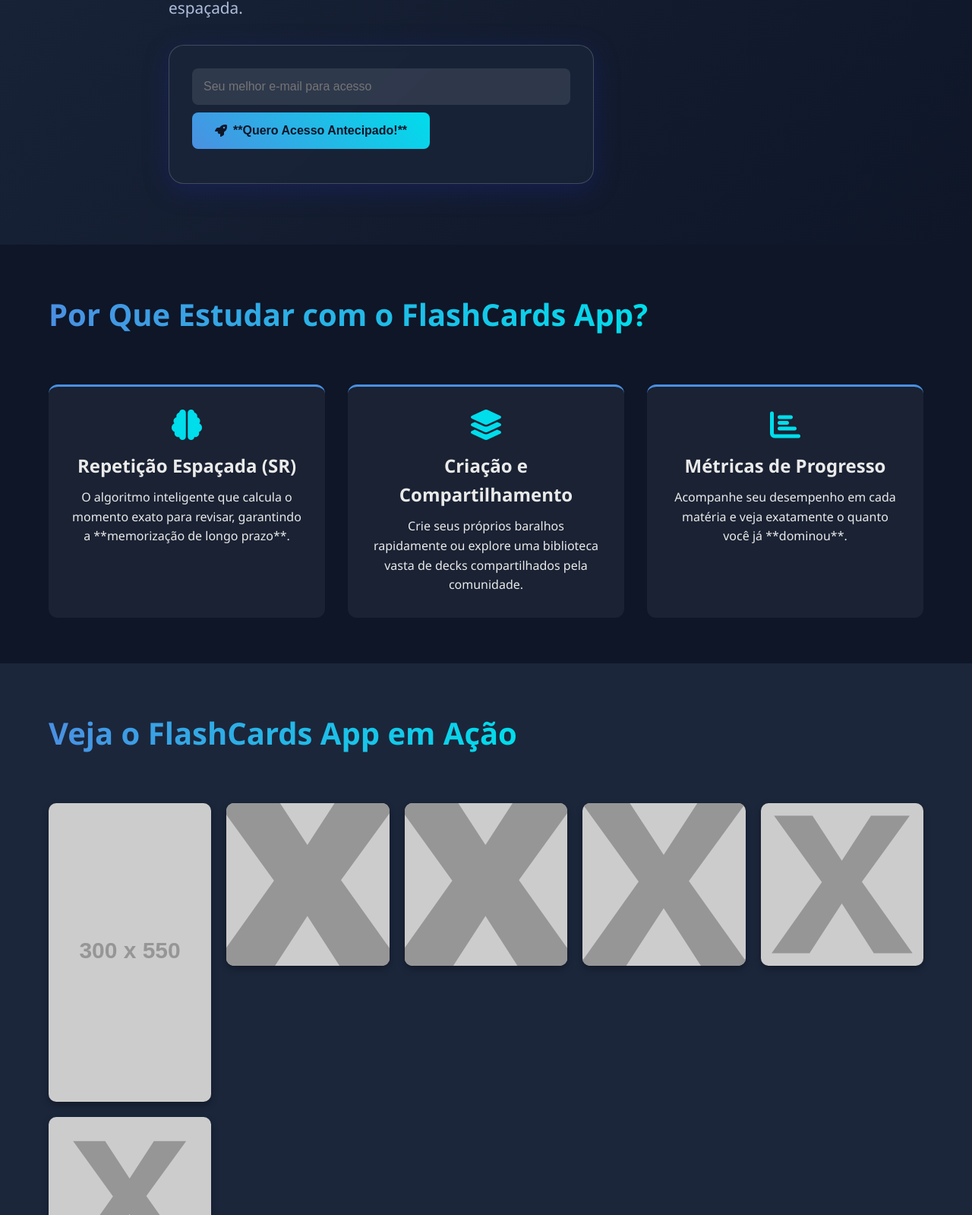
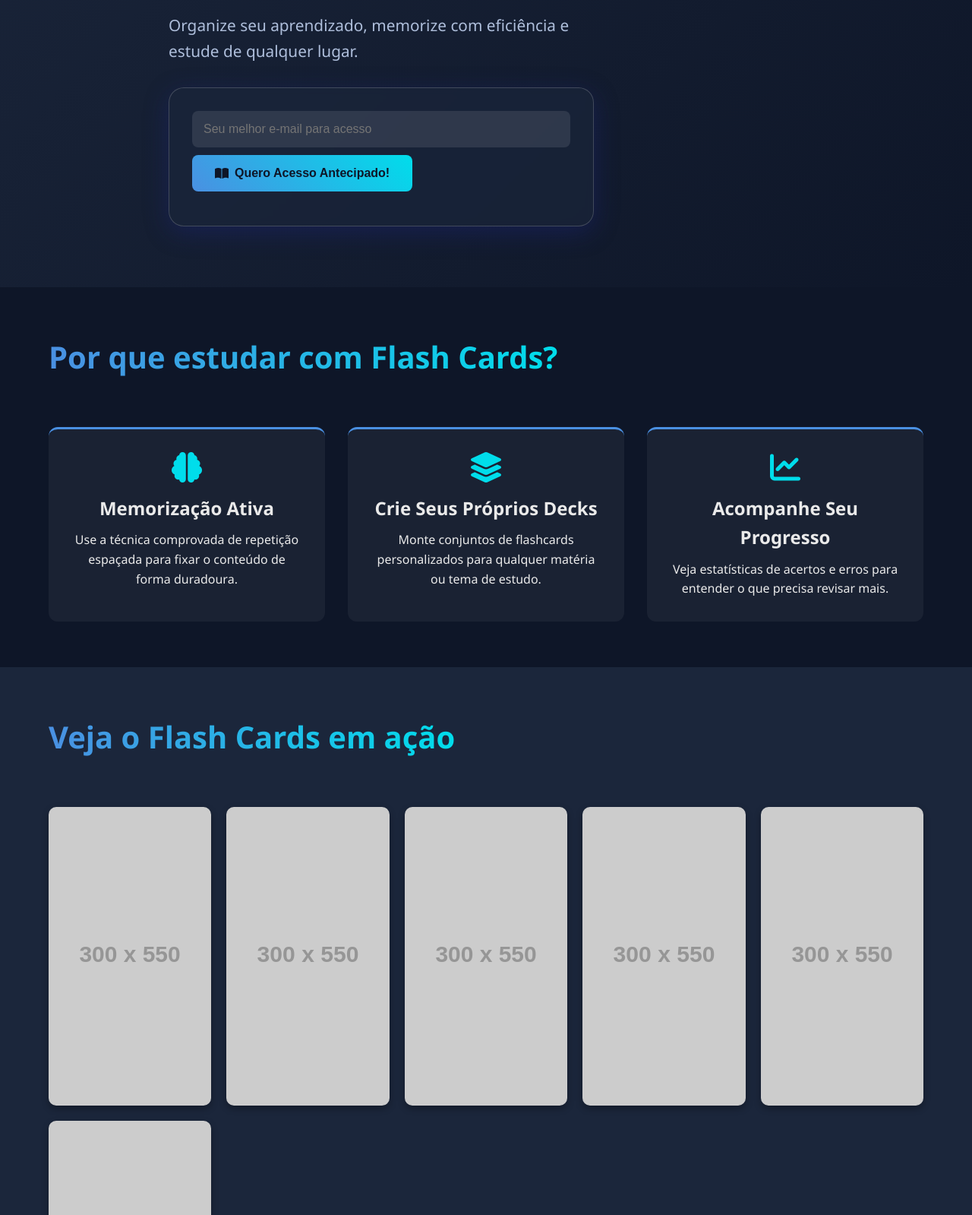
Before and after one commit to Uriasmanu/meu-site, a plain HTML site: page index.html in a window 1280 px wide. Shown: the part 554-2153 px from the top of the page at 76% size. Drawn offline with Linux system fonts and the light colour scheme; placeholder pictures from the web are drawn by us; a script that the page names is missing.

Commit message:
Atualizar o index.html

```diff
--- a/index.html
+++ b/index.html
@@ -3,15 +3,16 @@
 <head>
     <meta charset="UTF-8">
     <meta name="viewport" content="width=device-width, initial-scale=1.0">
-    <title>FlashCards App - O Seu Parceiro de Estudo Inteligente</title>
+    <title>Flash Cards - Estude de Forma Inteligente</title>
     <link rel="stylesheet" href="style.css">
-    <meta name="description" content="Domine qualquer matéria com repetição espaçada e flash cards intuitivos. Junte-se à lista de espera do FlashCards App e aprenda de forma eficiente.">
-    <meta name="keywords" content="flash cards, estudo, app de estudo, repetição espaçada, memorização, aprendizagem, vestibular, concurso">
+    <meta name="description" content="Aprenda de forma prática e divertida com o Flash Cards. Crie, organize e revise seus estudos em qualquer lugar.">
+    <meta name="keywords" content="flashcards, estudo, memorização, aprendizado, app de estudos, revisão ativa, educação">
     <link rel="stylesheet" href="https://cdnjs.cloudflare.com/ajax/libs/font-awesome/6.0.0-beta3/css/all.min.css">
 </head>
 <body>
+
     <header class="header">
-    <div class="logo">FlashCards **App**</div>
+        <div class="logo">Flash Cards</div>
         <nav class="nav">
             <a href="#hero">Início</a>
             <a href="#features">Recursos</a>
@@ -21,53 +22,52 @@
 
     <section id="hero" class="hero">
         <div class="hero-content">
-        <h1 class="main-title">Memória de Ferro: **Aprenda Mais, Estude Menos**</h1>
-        <p class="subtitle">A plataforma mais moderna para criar, revisar e dominar qualquer assunto usando o poder da repetição espaçada.</p>
+            <h1 class="main-title">Domine seus estudos com o poder dos Flash Cards</h1>
+            <p class="subtitle">Organize seu aprendizado, memorize com eficiência e estude de qualquer lugar.</p>
 
             <div class="email-form-container glassmorphism">
                 <form id="email-form" class="email-form">
                     <input type="email" id="email" name="email" placeholder="Seu melhor e-mail para acesso" required aria-label="Endereço de e-mail">
                     <button type="submit" class="cta-button" id="cta-button">
-                    <i class="fas fa-rocket"></i> **Quero Acesso Antecipado!**
+                        <i class="fas fa-book-open"></i> Quero Acesso Antecipado!
                     </button>
                 </form>
                 <p id="form-message" class="form-message" aria-live="polite"></p>
             </div>
         </div>
-    <div class="hero-image-placeholder">
-        </div>
+        <div class="hero-image-placeholder"></div>
     </section>
 
     <section id="features" class="features">
-    <h2>Por Que Estudar com o FlashCards App?</h2>
+        <h2>Por que estudar com Flash Cards?</h2>
         <div class="features-grid">
             <div class="feature-card">
                 <i class="fas fa-brain"></i>
-            <h3>Repetição Espaçada (SR)</h3>
-            <p>O algoritmo inteligente que calcula o momento exato para revisar, garantindo a **memorização de longo prazo**.</p>
+                <h3>Memorização Ativa</h3>
+                <p>Use a técnica comprovada de repetição espaçada para fixar o conteúdo de forma duradoura.</p>
             </div>
             <div class="feature-card">
                 <i class="fas fa-layer-group"></i>
-            <h3>Criação e Compartilhamento</h3>
-            <p>Crie seus próprios baralhos rapidamente ou explore uma biblioteca vasta de decks compartilhados pela comunidade.</p>
+                <h3>Crie Seus Próprios Decks</h3>
+                <p>Monte conjuntos de flashcards personalizados para qualquer matéria ou tema de estudo.</p>
             </div>
             <div class="feature-card">
-            <i class="fas fa-chart-bar"></i>
-            <h3>Métricas de Progresso</h3>
-            <p>Acompanhe seu desempenho em cada matéria e veja exatamente o quanto você já **dominou**.</p>
+                <i class="fas fa-chart-line"></i>
+                <h3>Acompanhe Seu Progresso</h3>
+                <p>Veja estatísticas de acertos e erros para entender o que precisa revisar mais.</p>
             </div>
         </div>
     </section>
 
     <section id="gallery" class="gallery">
-    <h2>Veja o FlashCards App em Ação</h2>
+        <h2>Veja o Flash Cards em ação</h2>
         <div class="screenshots-grid">
-        <img src="https://via.placeholder.com/300x550/2E3A59/FFFFFF?text=Tela+1+(Criação+de+Card)" alt="Screenshot 1: Tela de criação de um novo flash card" data-large="https://via.placeholder.com/800x1200/2E3A59/FFFFFF?text=Tela+1+Ampliada" class="screenshot-item">
-        <img src="https://via.placeholder.com/3A4E78/FFFFFF?text=Tela+2+(Modo+Estudo)" alt="Screenshot 2: Visualização do flash card no modo estudo" data-large="https://via.placeholder.com/800x1200/3A4E78/FFFFFF?text=Tela+2+Ampliada" class="screenshot-item">
-        <img src="https://via.placeholder.com/3A4E78/FFFFFF?text=Tela+3+(Agenda+SR)" alt="Screenshot 3: Dashboard da agenda de repetição espaçada" data-large="https://via.placeholder.com/800x1200/3A4E78/FFFFFF?text=Tela+3+Ampliada" class="screenshot-item">
-        <img src="https://via.placeholder.com/4B689C/FFFFFF?text=Tela+4+(Busca+de+Decks)" alt="Screenshot 4: Tela de busca por baralhos prontos" data-large="https://via.placeholder.com/800x1200/4B689C/FFFFFF?text=Tela+4+Ampliada" class="screenshot-item">
-        <img src="https://via.placeholder.com/5C82C0/FFFFFF?text=Tela+5+(Revisão+no+Celular)" alt="Screenshot 5: Preview da revisão no celular" data-large="https://via.placeholder.com/800x1200/5C82C0/FFFFFF?text=Tela+5+Ampliada" class="screenshot-item">
-        <img src="https://via.placeholder.com/6D9BE4/FFFFFF?text=Tela+6+(Gráfico+de+Domínio)" alt="Screenshot 6: Gráfico de domínio por matéria" data-large="https://via.placeholder.com/800x1200/6D9BE4/FFFFFF?text=Tela+6+Ampliada" class="screenshot-item">
+            <img src="https://via.placeholder.com/300x550/2E3A59/FFFFFF?text=Tela+1+(Criação+de+Decks)" alt="Tela de criação de decks" data-large="https://via.placeholder.com/800x1200/2E3A59/FFFFFF?text=Tela+1+Ampliada" class="screenshot-item">
+            <img src="https://via.placeholder.com/300x550/3A4E78/FFFFFF?text=Tela+2+(Estudo+em+Cards)" alt="Tela de estudo com flashcards" data-large="https://via.placeholder.com/800x1200/3A4E78/FFFFFF?text=Tela+2+Ampliada" class="screenshot-item">
+            <img src="https://via.placeholder.com/300x550/4B689C/FFFFFF?text=Tela+3+(Progresso)" alt="Tela com gráfico de progresso" data-large="https://via.placeholder.com/800x1200/4B689C/FFFFFF?text=Tela+3+Ampliada" class="screenshot-item">
+            <img src="https://via.placeholder.com/300x550/5C82C0/FFFFFF?text=Tela+4+(Revisão)" alt="Tela de revisão de conteúdo" data-large="https://via.placeholder.com/800x1200/5C82C0/FFFFFF?text=Tela+4+Ampliada" class="screenshot-item">
+            <img src="https://via.placeholder.com/300x550/6D9BE4/FFFFFF?text=Tela+5+(Modo+Noturno)" alt="Tela do app no modo noturno" data-large="https://via.placeholder.com/800x1200/6D9BE4/FFFFFF?text=Tela+5+Ampliada" class="screenshot-item">
+            <img src="https://via.placeholder.com/300x550/7FAFFF/FFFFFF?text=Tela+6+(Configurações)" alt="Tela de configurações personalizadas" data-large="https://via.placeholder.com/800x1200/7FAFFF/FFFFFF?text=Tela+6+Ampliada" class="screenshot-item">
         </div>
     </section>
 
@@ -79,18 +79,17 @@
     <footer class="footer">
         <div class="footer-content">
             <div class="footer-info">
-            <p>&copy; 2025 FlashCards App. Todos os direitos reservados.</p>
-            <p>Desenvolvido com <i class="fas fa-heart"></i> e Tecnologia.</p>
+                <p>&copy; 2025 Flash Cards. Todos os direitos reservados.</p>
+                <p>Feito com <i class="fas fa-heart"></i> para quem ama aprender.</p>
             </div>
             <div class="social-icons">
-            <a href="#" aria-label="Instagram FlashCards"><i class="fab fa-instagram"></i></a>
-            <a href="#" aria-label="Twitter FlashCards"><i class="fab fa-twitter"></i></a>
-            <a href="#" aria-label="LinkedIn FlashCards"><i class="fab fa-linkedin-in"></i></a>
+                <a href="#" aria-label="Instagram Flash Cards"><i class="fab fa-instagram"></i></a>
+                <a href="#" aria-label="Twitter Flash Cards"><i class="fab fa-twitter"></i></a>
+                <a href="#" aria-label="LinkedIn Flash Cards"><i class="fab fa-linkedin-in"></i></a>
             </div>
         </div>
     </footer>
 
     <script src="script.js"></script>
-
 </body>
 </html>
```
Lines whose indentation alone changed are shown as unchanged.
